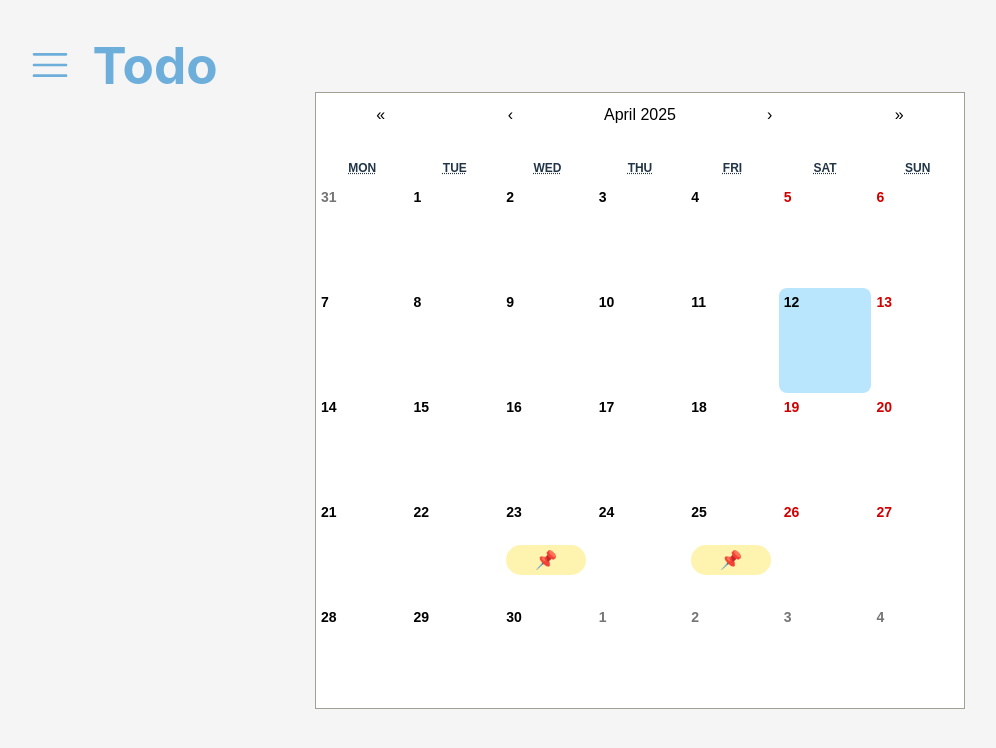
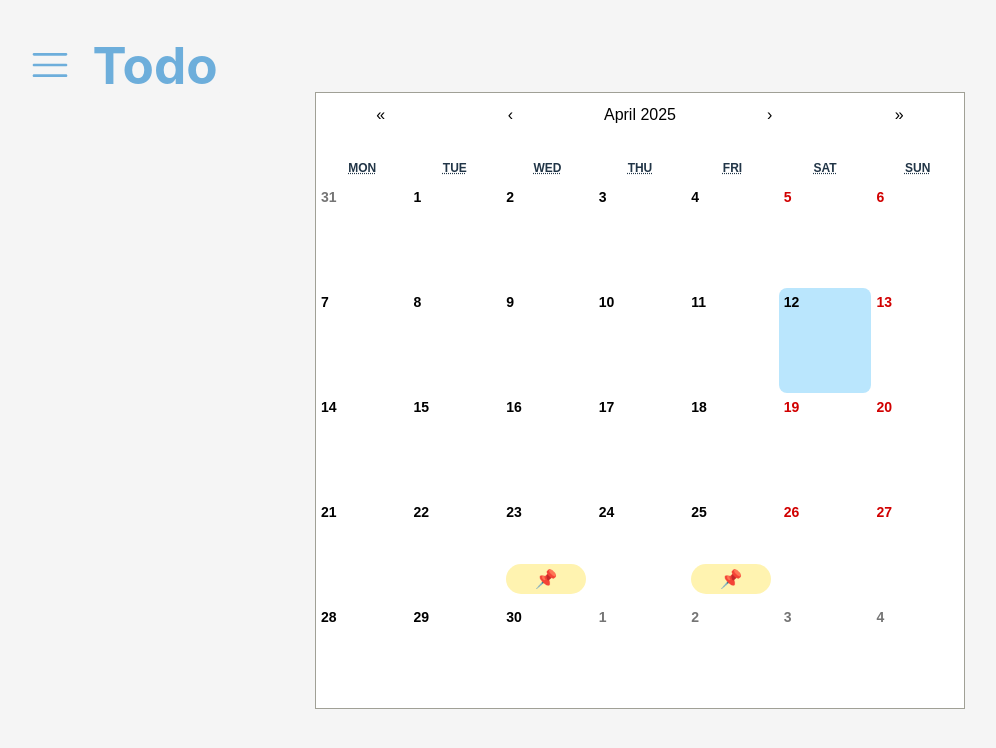
Before and after one commit to suhyeon0111/Typescript_study, a React (Vite) app in the folder myWebPage/client/: page /calendar in a window 1280 px wide. Shown: the top 748 px of the page, without its empty margins (0-996 px from the left). Built offline with nearby package versions, Linux system fonts and the light colour scheme.

Commit message:
[feat]: 일정 마크 표시 스타일 변경(margin-top: auto로 변경)

```diff
--- a/myWebPage/client/src/styles/Calendar.css
+++ b/myWebPage/client/src/styles/Calendar.css
@@ -63,7 +63,7 @@
     align-items: center;
     justify-content: center;
     border-radius: 20px;
-    margin-top: 20px;
+    margin-top: auto;
     margin-bottom: 4px;
     background-color: #FFF3B0;
 }
```
